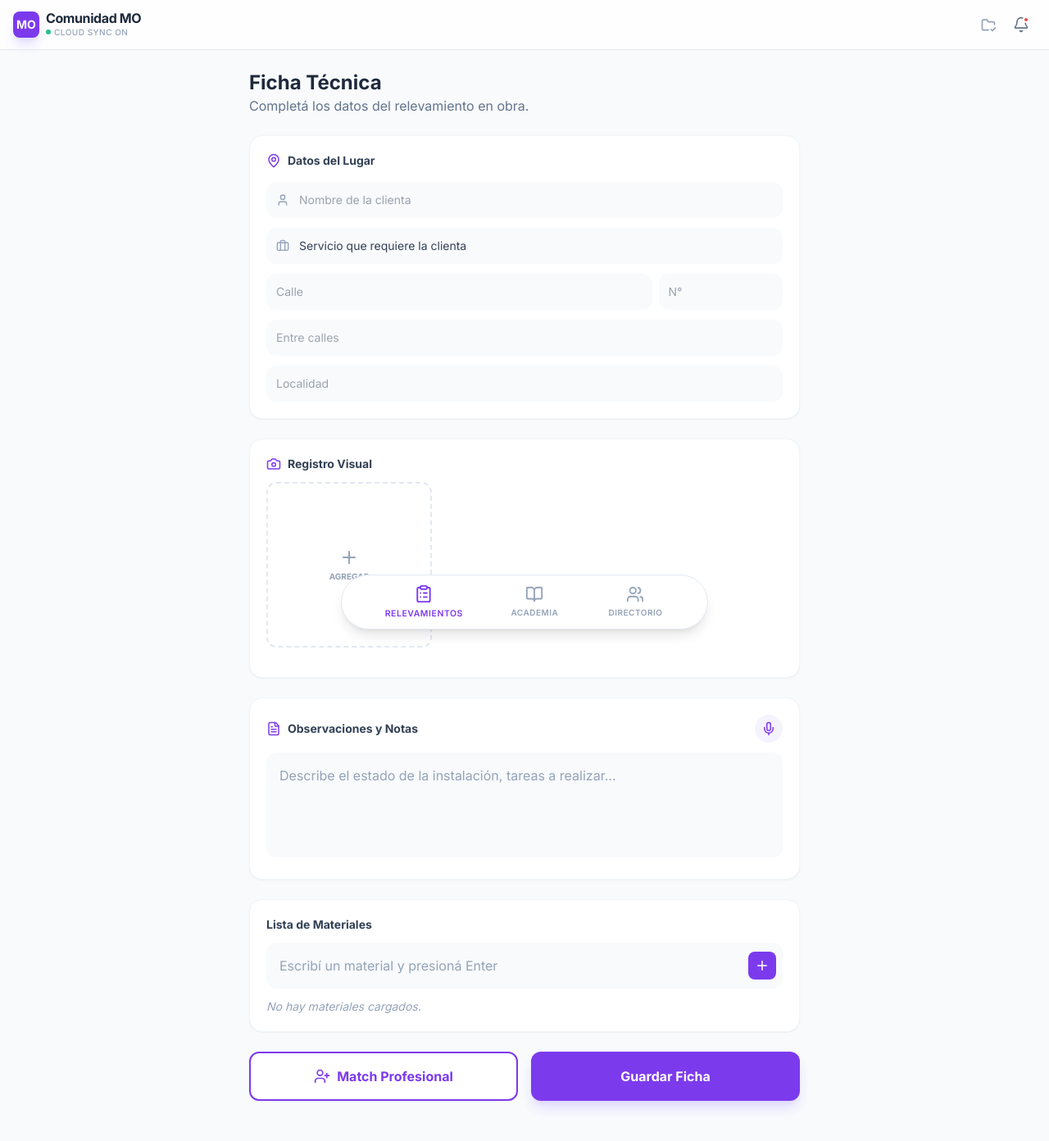
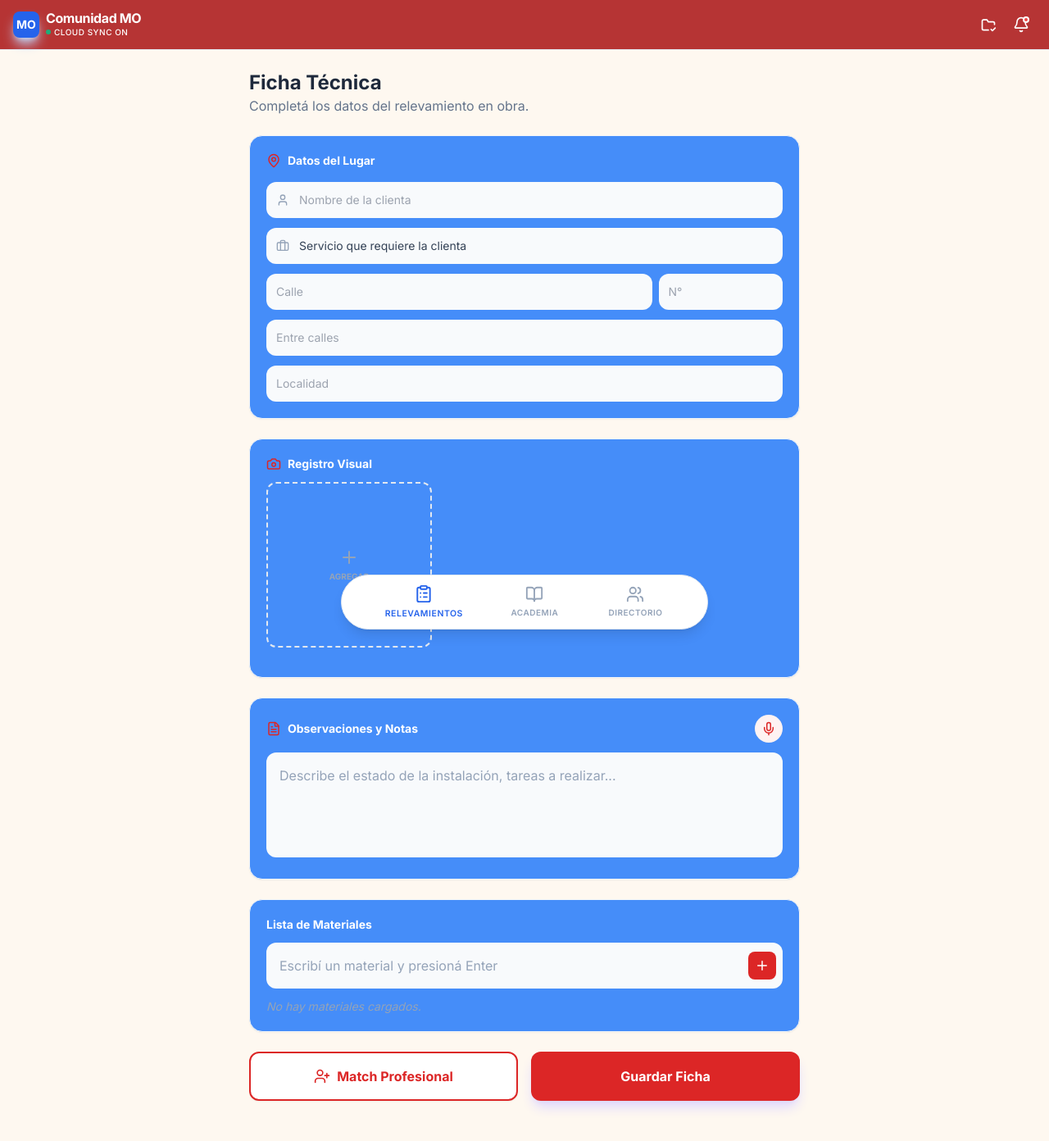
Before and after one commit to CelinaJP/Mujeres-con-Oficios, a React (Vite) app: page / in a window 1280 px wide. Shown: the top 1392 px of the page at 82% size. Built offline with nearby package versions, Linux system fonts and the light colour scheme.

Commit message:
Se agrega archivo globals.css y se agregan clases para dar colores a la interfaz

```diff
--- a/components/Layout.tsx
+++ b/components/Layout.tsx
@@ -13,24 +13,24 @@ const Layout: React.FC<LayoutProps> = ({ children, activeTab, onTabChange }) =>
   return (
     <div className="relative min-h-screen">
       {/* Header */}
-      <header className="sticky top-0 z-40 bg-white/80 backdrop-blur-md border-b border-slate-200 px-4 py-3 flex justify-between items-center">
+      <header className="header-color sticky top-0 z-40 bg-white/80 backdrop-blur-md border-b border-slate-200 px-4 py-3 flex justify-between items-center">
         <div className="flex items-center gap-2">
-          <div className="w-8 h-8 bg-violet-600 rounded-lg flex items-center justify-center shadow-lg shadow-violet-200">
+          <div className="w-8 h-8 bg-blue-600 rounded-lg flex items-center justify-center shadow-lg shadow-blue-200">
              <span className="text-white font-bold text-sm">MO</span>
           </div>
           <div>
-            <h1 className="font-bold text-base text-slate-800 tracking-tight leading-none">Comunidad MO</h1>
+            <h1 className="font-bold text-white text-slate-800 tracking-tight leading-none">Comunidad MO</h1>
             <div className="flex items-center gap-1 mt-0.5">
               <div className="w-1.5 h-1.5 bg-emerald-500 rounded-full animate-pulse"></div>
-              <span className="text-[10px] text-slate-400 font-medium uppercase tracking-wider">Cloud Sync On</span>
+              <span className="text-[10px] text-white font-medium uppercase tracking-wider">Cloud Sync On</span>
             </div>
           </div>
         </div>
         <div className="flex items-center gap-1">
-          <button className="p-2 text-slate-400 hover:text-violet-600 transition-colors">
+          <button className="p-2 text-white hover:bg-red-500 rounded-full transition-colors relative">
             <CloudCheck size={20} />
           </button>
-          <button className="p-2 text-slate-500 hover:bg-slate-100 rounded-full transition-colors relative">
+          <button className="p-2 text-white hover:bg-red-500 rounded-full transition-colors relative">
             <Bell size={20} />
             <span className="absolute top-2 right-2 w-2 h-2 bg-red-500 rounded-full border-2 border-white"></span>
           </button>
@@ -38,7 +38,7 @@ const Layout: React.FC<LayoutProps> = ({ children, activeTab, onTabChange }) =>
       </header>
 
       {/* Main Content */}
-      <main className="px-4 py-6">
+      <main className="main-color px-4 py-6">
         {children}
       </main>
 
@@ -77,7 +77,7 @@ interface NavButtonProps {
 const NavButton: React.FC<NavButtonProps> = ({ active, icon, label, onClick }) => (
   <button
     onClick={onClick}
-    className={`flex flex-col items-center gap-1 transition-all duration-300 ${active ? 'text-violet-600 scale-105' : 'text-slate-400 hover:text-slate-600'}`}
+    className={`flex flex-col items-center gap-1 transition-all duration-300 ${active ? 'text-blue-600 scale-105' : 'text-slate-400 hover:text-slate-600'}`}
   >
     {icon}
     <span className="text-[10px] font-semibold uppercase tracking-wider">{label}</span>
--- /dev/null
+++ b/globals.css
@@ -0,0 +1,15 @@
+.main-color {
+    background-color: rgb(254, 248, 240);
+}
+
+.section-color {
+    background-color: rgb(69, 141, 249);
+}
+
+.title-color {
+    color: rgb(255, 255, 255);
+}
+
+.header-color{
+    background-color: rgb(182, 52, 52);
+}
--- a/index.tsx
+++ b/index.tsx
@@ -1,4 +1,6 @@
 
+
+import './globals.css';
 import React from 'react';
 import ReactDOM from 'react-dom/client';
 import App from './App';
--- a/views/SurveyView.tsx
+++ b/views/SurveyView.tsx
@@ -84,9 +84,9 @@ const SurveyView: React.FC = () => {
       )}
 
       {/* SECCIÓN: Datos del Lugar */}
-      <section className="bg-white p-5 rounded-2xl shadow-sm border border-slate-100 space-y-4">
-        <label className="block text-sm font-bold text-slate-700 mb-1 flex items-center gap-2">
-          <MapPin size={18} className="text-violet-600" />
+      <section className="section-color bg-white p-5 rounded-2xl shadow-sm border border-slate-100 space-y-4">
+        <label className="title-color block text-sm font-bold text-slate-700 mb-1 flex items-center gap-2">
+          <MapPin size={18} className="text-red-600" />
           Datos del Lugar
         </label>
 
@@ -151,9 +151,9 @@ const SurveyView: React.FC = () => {
       </section>
 
       {/* Media Section */}
-      <section className="bg-white p-5 rounded-2xl shadow-sm border border-slate-100">
-        <label className="block text-sm font-bold text-slate-700 mb-3 flex items-center gap-2">
-          <Camera size={18} className="text-violet-600" />
+      <section className="section-color bg-white p-5 rounded-2xl shadow-sm border border-slate-100">
+        <label className="title-color block text-sm font-bold text-slate-700 mb-3 flex items-center gap-2">
+          <Camera size={18} className="text-red-600" />
           Registro Visual
         </label>
 
@@ -188,13 +188,13 @@ const SurveyView: React.FC = () => {
       </section>
 
       {/* Notes Section */}
-      <section className="bg-white p-5 rounded-2xl shadow-sm border border-slate-100">
-        <label className="block text-sm font-bold text-slate-700 mb-3 flex justify-between items-center">
+      <section className="section-color bg-white p-5 rounded-2xl shadow-sm border border-slate-100">
+        <label className="title-color block text-sm font-bold text-slate-700 mb-3 flex justify-between items-center">
           <div className="flex items-center gap-2">
-             <FileText size={18} className="text-violet-600" />
+             <FileText size={18} className="text-red-600" />
              Observaciones y Notas
           </div>
-          <button className="text-violet-600 p-2 bg-violet-50 rounded-full active:scale-95 transition-transform">
+          <button className="text-red-600 p-2 bg-red-50 rounded-full active:scale-95 transition-transform">
             <Mic size={18} />
           </button>
         </label>
@@ -207,8 +207,8 @@ const SurveyView: React.FC = () => {
       </section>
 
       {/* Materials Section */}
-      <section className="bg-white p-5 rounded-2xl shadow-sm border border-slate-100">
-        <label className="block text-sm font-bold text-slate-700 mb-3">Lista de Materiales</label>
+      <section className="section-color bg-white p-5 rounded-2xl shadow-sm border border-slate-100">
+        <label className="title-color block text-sm font-bold text-slate-700 mb-3">Lista de Materiales</label>
         <div className="relative mb-3">
           <input
             type="text"
@@ -225,7 +225,7 @@ const SurveyView: React.FC = () => {
                 setMaterialInput('');
               }
             }}
-            className="absolute right-2 top-1/2 -translate-y-1/2 bg-violet-600 text-white p-2 rounded-lg"
+            className="absolute right-2 top-1/2 -translate-y-1/2 bg-red-600 text-white p-2 rounded-lg"
           >
             <Plus size={18} />
           </button>
@@ -248,14 +248,14 @@ const SurveyView: React.FC = () => {
       <div className="grid grid-cols-2 gap-4">
         <button
           onClick={() => setShowMatchModal(true)}
-          className="flex items-center justify-center gap-2 p-4 bg-white border-2 border-violet-600 text-violet-600 rounded-xl font-bold active:bg-violet-50 transition-colors shadow-sm"
+          className="flex items-center justify-center gap-2 p-4 bg-white border-2 border-red-600 text-red-600 rounded-xl font-bold active:bg-violet-50 transition-colors shadow-sm"
         >
           <UserPlus size={20} />
           Match Profesional
         </button>
         <button
           onClick={handleSubmit}
-          className="p-4 bg-violet-600 text-white rounded-xl font-bold shadow-lg shadow-violet-200 active:bg-violet-700 transition-colors"
+          className="p-4 bg-red-600 text-white rounded-xl font-bold shadow-lg shadow-violet-200 active:bg-red-700 transition-colors"
         >
           Guardar Ficha
         </button>
```
